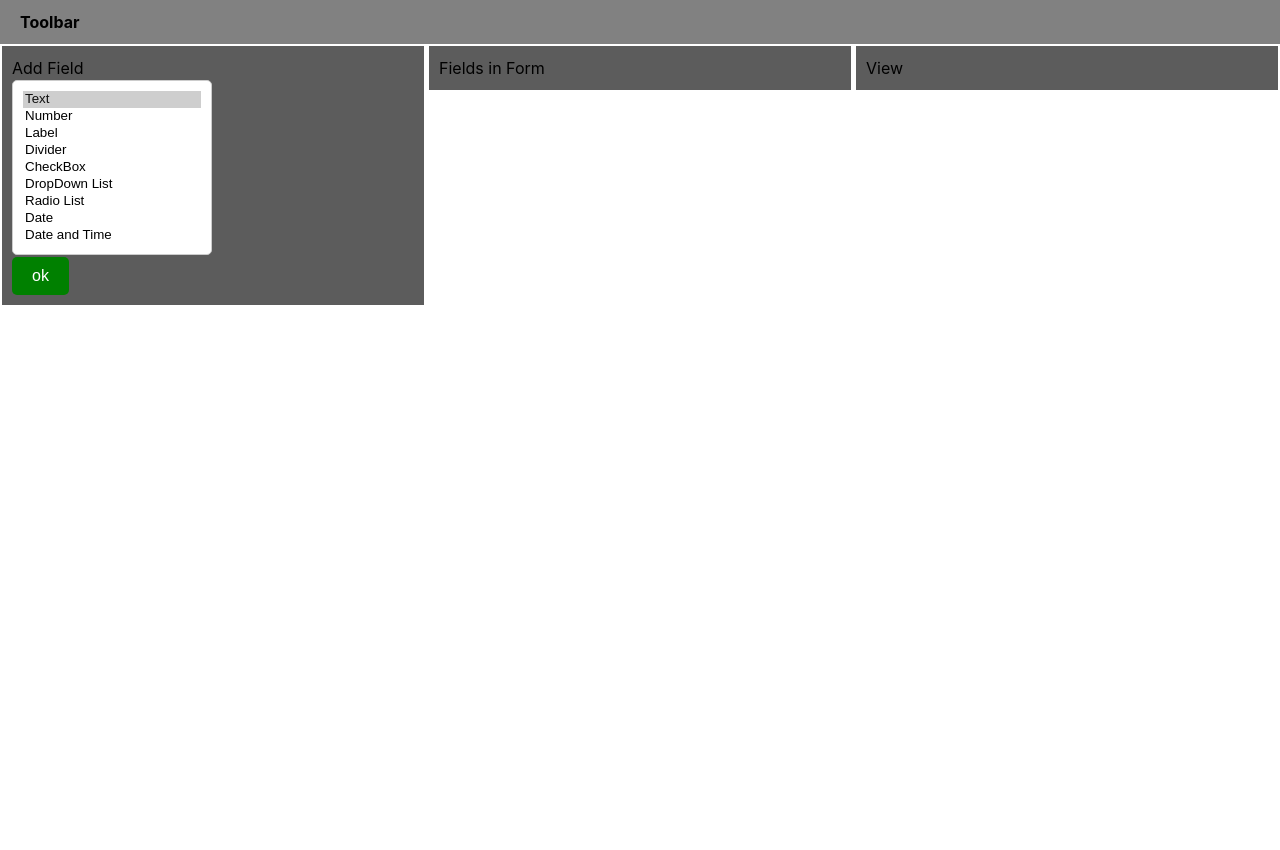
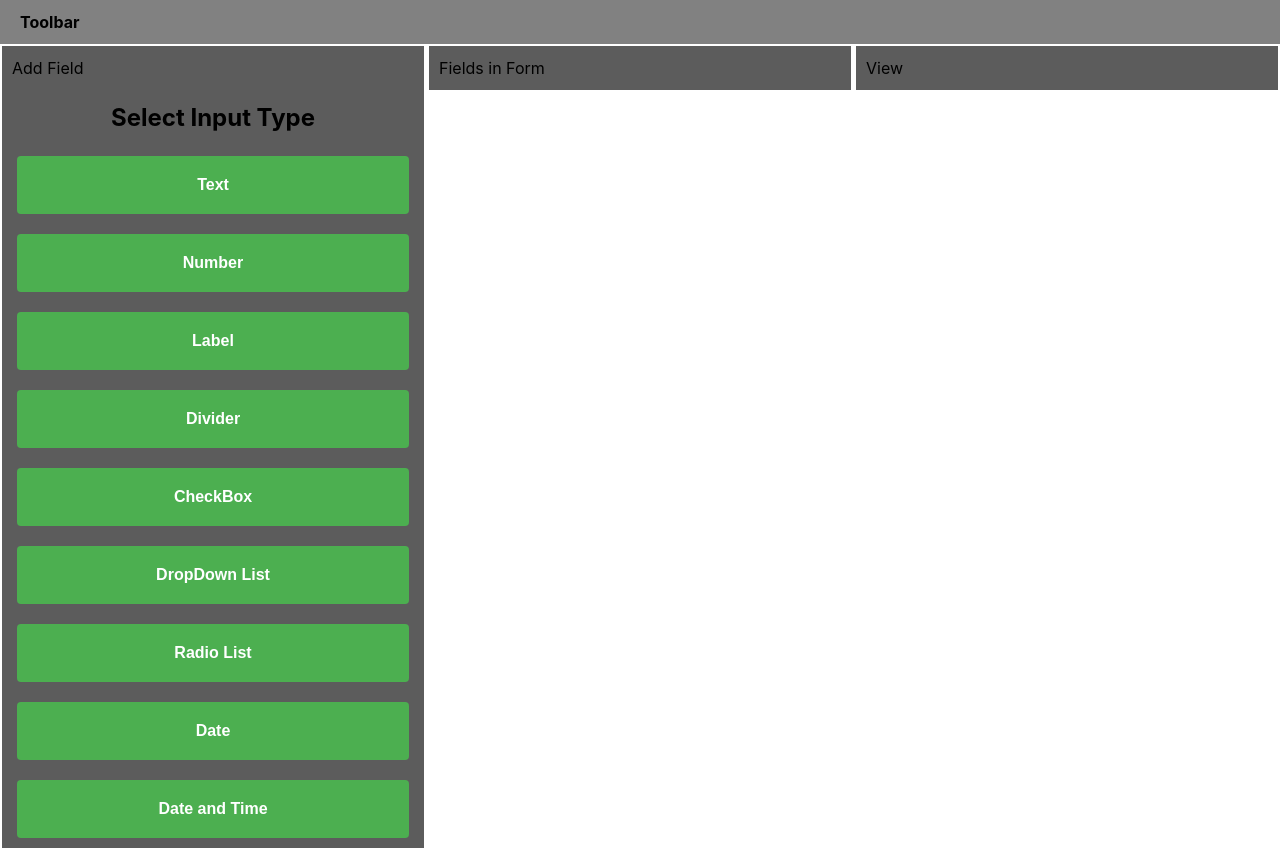
Before and after one commit to DrFidget/dynamic-form, a React (Vite) app: page /editor in a window 1280 px wide. Before the commit the page ends 800 px from the top, so only its background shows below. Built offline with nearby package versions, Linux system fonts and the light colour scheme.

Commit message:
added required Fields and fixed flow / refactored

```diff
--- a/src2/pages/editor/fieldsEditing/FieldMaker.tsx
+++ b/src2/pages/editor/fieldsEditing/FieldMaker.tsx
@@ -1,47 +1,99 @@
 import React, { useEffect, useState } from "react";
-import TypeSelector from "./TypeSelector";
 import { TFields } from "../../../types/FormObject";
 import { MapTypeToCompoenet } from "./interface";
-import { TNumber } from "../../../types/TypeBasedProps";
-
+import { TNumber, TRequired } from "../../../types/TypeBasedProps";
+import RequiredInputs from "./required/RequiredInputs";
+import OptionalProperties from "./optionalProperties/OptionalProperties";
 const FieldMaker = () => {
   const [singleField, setSingleField] = useState<TFields>({
     id: "",
     fieldName: "",
     fieldType: "",
   });
-  const changesHandler = {
+  const [inputMode, setinputMode] = useState({
+    required: true,
+    typeBased: false,
+    optional: false,
+  });
+
+  const ChangeMode = {
+    required: () => {
+      let x = {
+        required: true,
+        typeBased: false,
+        optional: false,
+      };
+      setinputMode(x);
+    },
+    typeBased: () => {
+      let x = {
+        required: false,
+        typeBased: true,
+        optional: false,
+      };
+      setinputMode(x);
+    },
+    optional: () => {
+      let x = {
+        required: false,
+        typeBased: false,
+        optional: true,
+      };
+      setinputMode(x);
+    },
+  };
+  const Actions = {
+    requiredFields: {
+      Next: (object: TRequired) => {
+        let xx = { ...singleField };
+        object.id ? (xx.id = object.id) : null;
+        object.fieldName ? (xx.fieldName = object.fieldName) : null;
+        object.fieldType ? (xx.fieldType = object.fieldType) : null;
+        setSingleField(xx);
+        ChangeMode.typeBased();
+      },
+    },
     typeBased: {
-      number: (object: TNumber) => {
+      Number: {
+        HandlePropsApply: (object: TNumber) => {
           let x = { ...singleField };
           object.numberMin ? (x.numberMin = object.numberMin) : null;
           object.numberMax ? (x.numberMax = object.numberMax) : null;
-        object.numberDecimal ? (x.numberDecimal = object.numberDecimal) : null;
+          object.numberDecimal
+            ? (x.numberDecimal = object.numberDecimal)
+            : null;
           object.validation ? (x.validation = object.validation) : null;
           setSingleField(x);
+          ChangeMode.optional();
         },
         SkipHandle: () => {},
+      },
     },
   };
 
   return (
     <div>
-      {singleField.fieldType === "" && (
-        <TypeSelector
-          onSelect={(value: string) => {
-            setSingleField({ ...singleField, fieldType: value });
-          }}
-        />
+      {inputMode.required && (
+        <RequiredInputs onNext={Actions.requiredFields.Next} />
       )}
 
-      {/* <div>
-        {singleField.fieldType === "number" && (
+      {inputMode.typeBased &&
+        (() => {
+          switch (singleField.fieldType) {
+            case "number":
+              return (
                 <MapTypeToCompoenet.number
-            onApplyProperties={changesHandler.typeBased.number}
-            onSkipProperties={changesHandler.typeBased.SkipHandle}
+                  onApplyProperties={Actions.typeBased.Number.HandlePropsApply}
+                  onSkipProperties={Actions.typeBased.Number.SkipHandle}
                 />
-        )}
-      </div> */}
+              );
+
+            default:
+              return null;
+          }
+        })()}
+
+      {inputMode.optional && <OptionalProperties />}
     </div>
   );
 };
@@ -56,3 +108,8 @@ export default FieldMaker;
 //     rules: [{ type: "w", rule: "abc", msg: "abc", color: "red" }],
 //   },
 // };
+// const req = {
+//   id: "req",
+//   fieldName: "abc",
+//   fieldType: "number",
+// };
--- a/src2/pages/editor/fieldsEditing/TypeSelector.module.css
+++ /dev/null
@@ -1,47 +0,0 @@
-/* Styling for the select element */
-.select-container {
-    position: relative;
-    width: 200px; /* Adjust width as needed */
-
-  }
-
-  .select-container select {
-    appearance: none;
-    -webkit-appearance: none;
-    -moz-appearance: none;
-    width: 100%;
-    padding: 10px;
-    border: 1px solid #ccc;
-    border-radius: 5px;
-    background-color: #fff;
-    cursor: pointer;
-  }
-
-  .select-container select:focus {
-    outline: none;
-    border-color: #007bff; /* Adjust focus color as needed */
-  }
-
-
-
-  .select-options {
-    position: absolute;
-    width: calc(100% - 2px); /* Adjust width to match select width */
-    max-height: 150px; /* Adjust max height as needed */
-    overflow-y: auto;
-    z-index: 1000;
-    background-color: #fff;
-    border: 1px solid #ccc;
-    border-top: none;
-    border-radius: 0 0 5px 5px;
-    box-shadow: 0 2px 5px rgba(0, 0, 0, 0.1);
-  }
-
-  .select-options option {
-    padding: 10px;
-    cursor: pointer;
-  }
-
-  .select-options option:hover {
-    background-color: #f0f0f0;
-  }
--- a/src2/pages/editor/fieldsEditing/TypeSelector.tsx
+++ /dev/null
@@ -1,42 +0,0 @@
-import React, { useState } from 'react'
-import Styles from "./TypeSelector.module.css"
-import Button from '../../../compoenents/Button'
-const fieldTypes=[
-  {id:"text",name:"Text"},
-  {id:"number",name:"Number"},
-  {id:"label",name:"Label"},
-  {id:"divider",name:"Divider"},
-  {id:"checkbox",name:"CheckBox"},
-  {id:"list",name:"DropDown List"},
-  {id:"radiolist",name:"Radio List"},
-  {id:"date",name:"Date"},
-  {id:"datetime",name:"Date and Time"},
-]
-
-
-interface Props{
-  onSelect:(value:string)=>void
-}
-const TypeSelector = ({onSelect}:Props) => {
-
-  const [selected,setSelected]=useState<string>("")
-
-  const handleChange=(e: React.ChangeEvent<HTMLSelectElement>)=>{
-    setSelected(e.target.value)
-  }
-
-  return (
-    <div className={Styles['select-container']}>
-
-      <select size={fieldTypes.length} onChange={handleChange} value={selected}>
-        {fieldTypes.map((fieldType) => (
-          <option key={fieldType.id} value={fieldType.id}>{fieldType.name}</option>
-        ))}
-      </select>
-
-          <Button color='green' onClick={()=>{onSelect(selected)}} text='ok' />
-    </div>
-  )
-}
-
-export default TypeSelector
--- a/src2/pages/editor/fieldsEditing/number/NumberFields.tsx
+++ b/src2/pages/editor/fieldsEditing/number/NumberFields.tsx
@@ -1,5 +1,5 @@
 import React, { useState } from "react";
-import { TypeBasedOptions } from "../../TypeBasedOptions";
+import { TypeBasedOptions } from "../TypeBasedOptions";
 import { TNumber, TValidation } from "../../../../types/TypeBasedProps";
 import { inputsInterface } from "../../../../compoenents/inputsInterface";
 import Validation from "./Validation";
--- /dev/null
+++ b/src2/pages/editor/fieldsEditing/optionalProperties/OptionalProperties.tsx
@@ -0,0 +1,7 @@
+import React from "react";
+
+const OptionalProperties = () => {
+  return <div>OptionalProperties</div>;
+};
+
+export default OptionalProperties;
--- /dev/null
+++ b/src2/pages/editor/fieldsEditing/required/RequiredInputs.tsx
@@ -0,0 +1,121 @@
+import React, { useState } from "react";
+import { TRequired } from "../../../../types/TypeBasedProps";
+import SelectType from "./SelectType";
+import TextInput from "../../../../compoenents/TextInput";
+import Button from "../../../../compoenents/Button";
+
+const fieldTypes = [
+  { id: "text", name: "Text" },
+  { id: "number", name: "Number" },
+  { id: "label", name: "Label" },
+  { id: "divider", name: "Divider" },
+  { id: "checkbox", name: "CheckBox" },
+  { id: "list", name: "DropDown List" },
+  { id: "radiolist", name: "Radio List" },
+  { id: "date", name: "Date" },
+  { id: "datetime", name: "Date and Time" },
+];
+
+interface Props {
+  onNext: (object: TRequired) => void;
+  RequiredProperties?: TRequired;
+}
+
+const RequiredInputs = ({ onNext, RequiredProperties }: Props) => {
+  const [reqFields, setReqFields] = useState<TRequired>(() => {
+    if (RequiredProperties) return RequiredProperties;
+    return {
+      id: "",
+      fieldName: "",
+      fieldType: "",
+    };
+  });
+  const [enabletypeSelector, setEnableTypeSelector] = useState(
+    RequiredProperties ? false : true
+  );
+
+  const Actions = {
+    TypeSelect: {
+      AddType: (fieldType: string) => {
+        let x = { ...reqFields };
+        x.fieldType = fieldType;
+        setReqFields(x);
+        setEnableTypeSelector(false);
+      },
+    },
+    SelectId: (vlaue: string) => {
+      let x = { ...reqFields };
+      x.id = vlaue;
+      setReqFields(x);
+    },
+    SelectName: (value: string) => {
+      let x = { ...reqFields };
+      x.fieldName = value;
+      setReqFields(x);
+    },
+    Buttons: {
+      next: () => {
+        let x = Object.values(reqFields);
+        if (x.includes("")) {
+          alert("ID,Name,Type Can not be empty");
+          return;
+        }
+        onNext({ ...reqFields });
+      },
+      back: () => {
+        setEnableTypeSelector(true);
+      },
+    },
+  };
+
+  return (
+    <>
+      {enabletypeSelector && (
+        <SelectType
+          fieldTypes={fieldTypes}
+          onClick={Actions.TypeSelect.AddType}
+        />
+      )}
+      {!enabletypeSelector && (
+        <>
+          <TextInput
+            value={reqFields.id}
+            label="Enter ID"
+            onChange={Actions.SelectId}
+          />
+          <TextInput
+            value={reqFields.fieldName}
+            label="Enter Field Name"
+            onChange={Actions.SelectName}
+          />
+          <TextInput
+            value={reqFields.fieldType}
+            htmlprops={{ disabled: true }}
+            label="Field Type"
+            onChange={Actions.SelectName}
+          />
+          <div
+            style={{
+              display: "flex",
+              justifyContent: "space-between",
+            }}
+          >
+            <Button
+              color="red"
+              text="< Back"
+              onClick={Actions.Buttons.back}
+              type="button"
+            />
+            <Button
+              color="green"
+              text="Next >"
+              onClick={Actions.Buttons.next}
+              type="button"
+            />
+          </div>
+        </>
+      )}
+    </>
+  );
+};
+export default RequiredInputs;
--- /dev/null
+++ b/src2/pages/editor/fieldsEditing/required/SelectType.module.css
@@ -0,0 +1,33 @@
+.buttonContainer {
+    display: flex;
+    flex-direction: column;
+    gap: 20px;
+    overflow-x: auto;
+    height: 100%;
+    width: 100%;
+    /* padding: 10px; */
+  }
+
+  .button {
+    margin: 0 5px;
+    padding: 20px 16px;
+    border: none;
+    background-color: #4caf50;
+    color: white;
+    border-radius: 4px;
+    cursor: pointer;
+    transition: background-color 0.3s;
+    font-weight:600;
+  }
+
+  .button:hover {
+    background-color: #45a049;
+  }
+
+  .button:focus {
+    outline: none;
+  }
+
+  .button:active {
+    background-color: #3e8e41;
+  }
--- /dev/null
+++ b/src2/pages/editor/fieldsEditing/required/SelectType.tsx
@@ -0,0 +1,33 @@
+import React from "react";
+import styles from "./SelectType.module.css";
+
+interface FieldType {
+  id: string;
+  name: string;
+}
+
+interface ButtonListProps {
+  fieldTypes: FieldType[];
+  onClick: (id: string) => void;
+}
+
+const SelectType: React.FC<ButtonListProps> = ({ fieldTypes, onClick }) => {
+  return (
+    <>
+      <h2 style={{ textAlign: "center" }}>Select Input Type</h2>
+      <div className={styles.buttonContainer}>
+        {fieldTypes.map((field) => (
+          <button
+            key={field.id}
+            className={styles.button}
+            onClick={() => onClick(field.id)}
+          >
+            {field.name}
+          </button>
+        ))}
+      </div>
+    </>
+  );
+};
+
+export default SelectType;
```
Also changed, not shown: src2/types/TypeBasedProps.ts (+4 -4 lines), src2/pages/editor/fieldsEditing/TypeBasedOptions.ts (renamed from src2/pages/editor/TypeBasedOptions.ts). Lines whose indentation alone changed are shown as unchanged.
